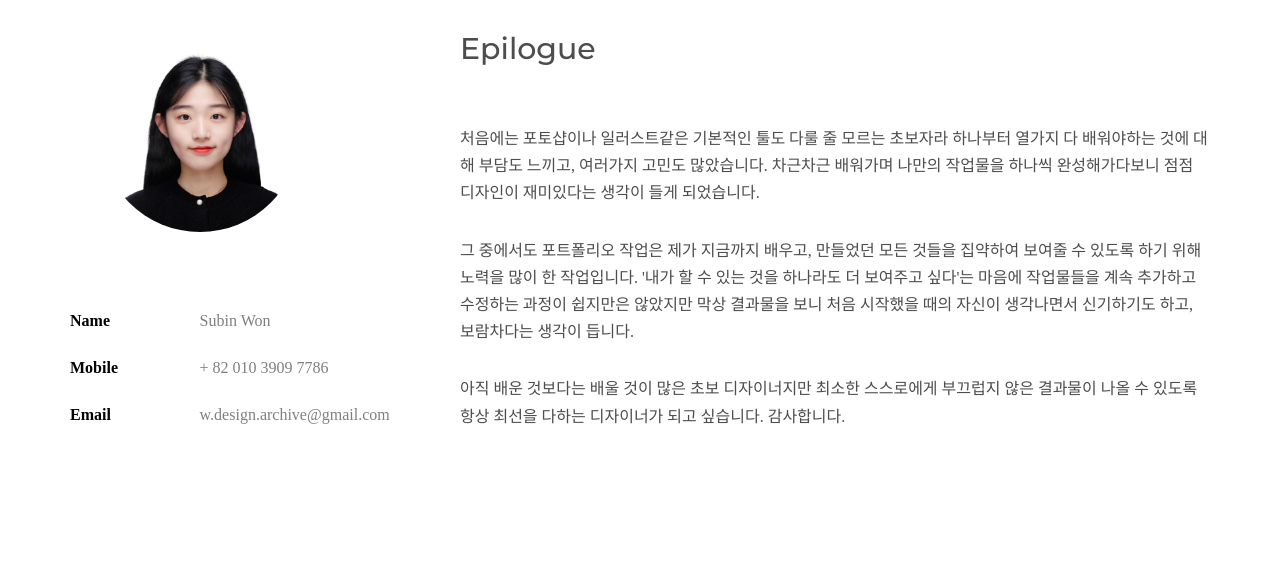
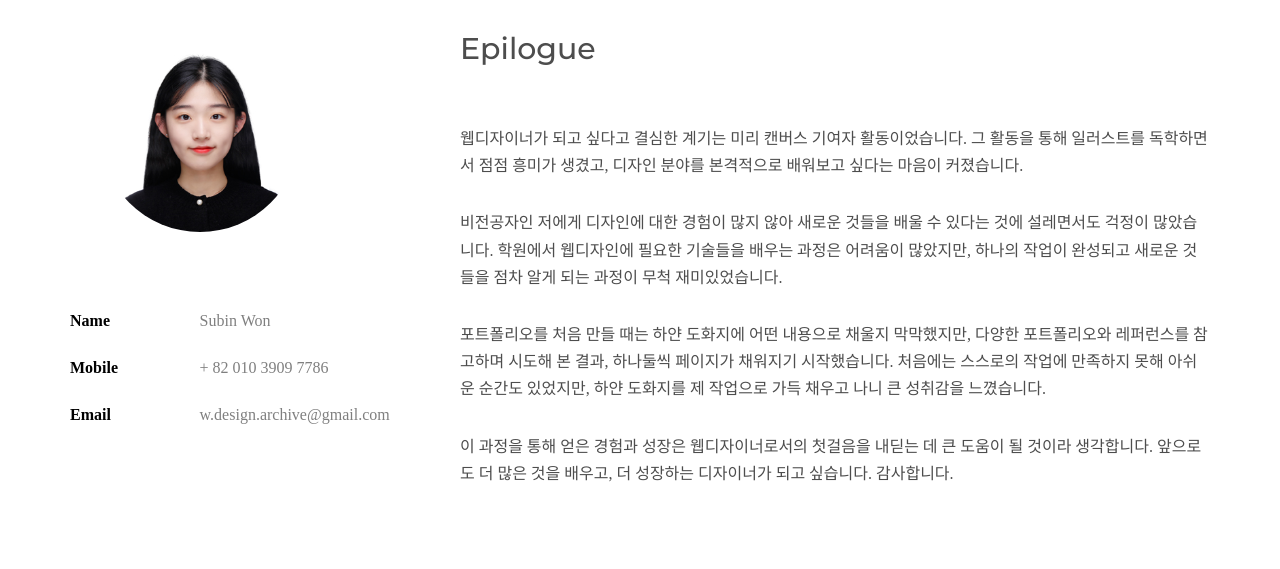
Before and after one commit to wonsubin/Subin_Portfolio, a plain HTML site: page index.html in a window 1280 px wide. Shown: the part 1060-1629 px from the top of the page. Drawn offline with Linux system fonts and the light colour scheme; some packages are replaced by stand-ins of ours; no server answers; files whose address does not match are found by name; a web font is replaced by a local one.

Commit message:
Add files via upload

```diff
--- a/index.html
+++ b/index.html
@@ -78,13 +78,12 @@
 					</div>
 					<div class="col-md-8">
 						<h2 class="epilogue">Epilogue</h2>
-						<p>처음에는 포토샵이나 일러스트같은 기본적인 툴도 다룰 줄 모르는 초보자라 하나부터 열가지 다 배워야하는 것에 대해 부담도 느끼고, 여러가지 고민도 많았습니다. 차근차근
-							배워가며 나만의 작업물을 하나씩 완성해가다보니 점점 디자인이 재미있다는 생각이 들게 되었습니다.</p>
-						<p>그 중에서도 포트폴리오 작업은 제가 지금까지 배우고, 만들었던 모든 것들을 집약하여 보여줄 수 있도록 하기 위해 노력을 많이 한 작업입니다.
-							'내가 할 수 있는 것을 하나라도 더 보여주고 싶다'는 마음에 작업물들을 계속 추가하고 수정하는 과정이 쉽지만은 않았지만
-							막상 결과물을 보니 처음 시작했을 때의 자신이 생각나면서 신기하기도 하고, 보람차다는 생각이 듭니다.</p>
-						<p>아직 배운 것보다는 배울 것이 많은 초보 디자이너지만 최소한 스스로에게 부끄럽지 않은 결과물이 나올 수 있도록 항상 최선을 다하는 디자이너가 되고 싶습니다.
-							감사합니다.</p>
+						<p>웹디자이너가 되고 싶다고 결심한 계기는 미리 캔버스 기여자 활동이었습니다. 그 활동을 통해 일러스트를 독학하면서 점점 흥미가 생겼고, 디자인 분야를 본격적으로 배워보고 싶다는 마음이 커졌습니다.</p>
+						<p>비전공자인 저에게 디자인에 대한 경험이 많지 않아 새로운 것들을 배울 수 있다는 것에 설레면서도 걱정이 많았습니다. 학원에서 웹디자인에 필요한 기술들을 배우는 과정은 어려움이 많았지만, 하나의 작업이 완성되고 새로운 것들을 점차 알게 되는 과정이 무척 재미있었습니다.</p>
+						<p>포트폴리오를 처음 만들 때는 하얀 도화지에 어떤 내용으로 채울지 막막했지만, 다양한 포트폴리오와 레퍼런스를 참고하며 시도해 본 결과, 하나둘씩 페이지가 채워지기 시작했습니다. 처음에는 스스로의 작업에 만족하지 못해 아쉬운 순간도 있었지만, 하얀 도화지를 제 작업으로 가득 채우고 나니 큰 성취감을 느꼈습니다.</p>
+						<p>
+						이 과정을 통해 얻은 경험과 성장은 웹디자이너로서의 첫걸음을 내딛는 데 큰 도움이 될 것이라 생각합니다. 앞으로도 더 많은 것을 배우고, 더 성장하는 디자이너가 되고 싶습니다. 감사합니다.
+						</p>
 					</div>
 				</div>
 			</div>
```
